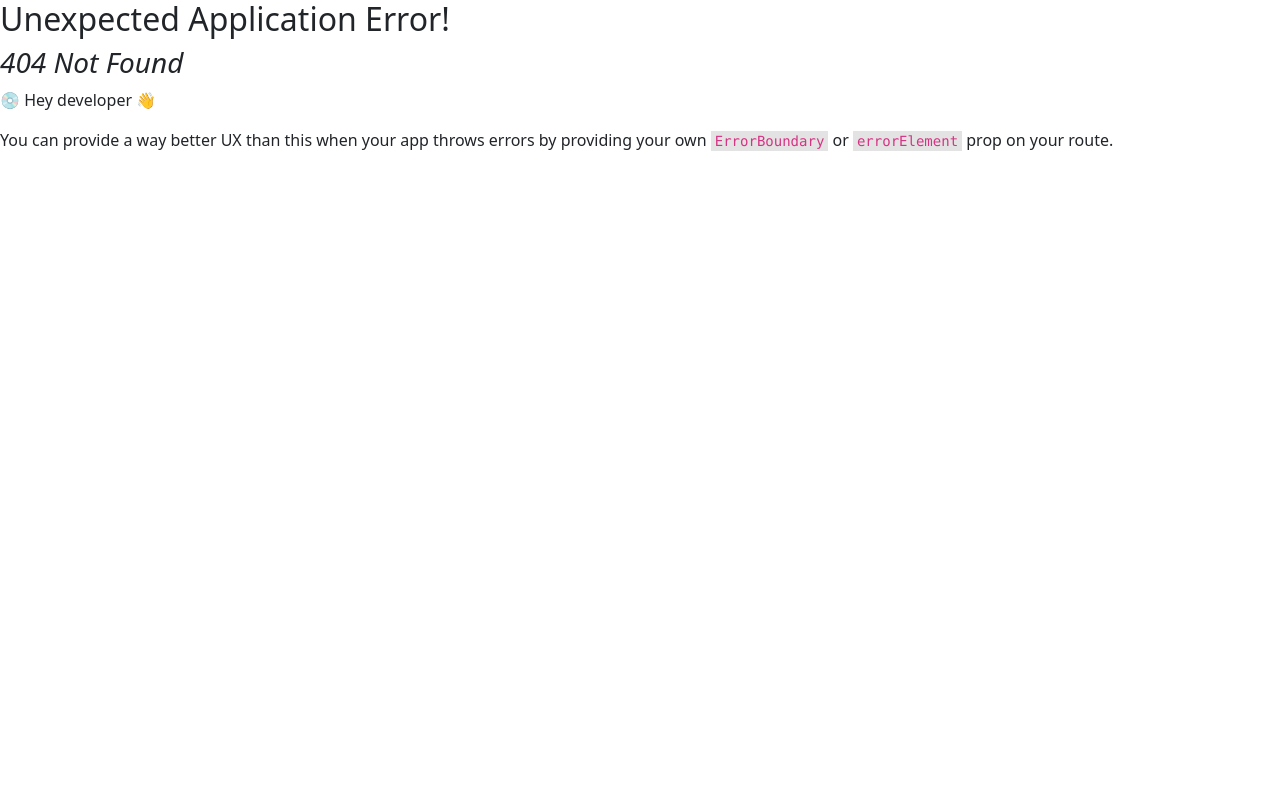
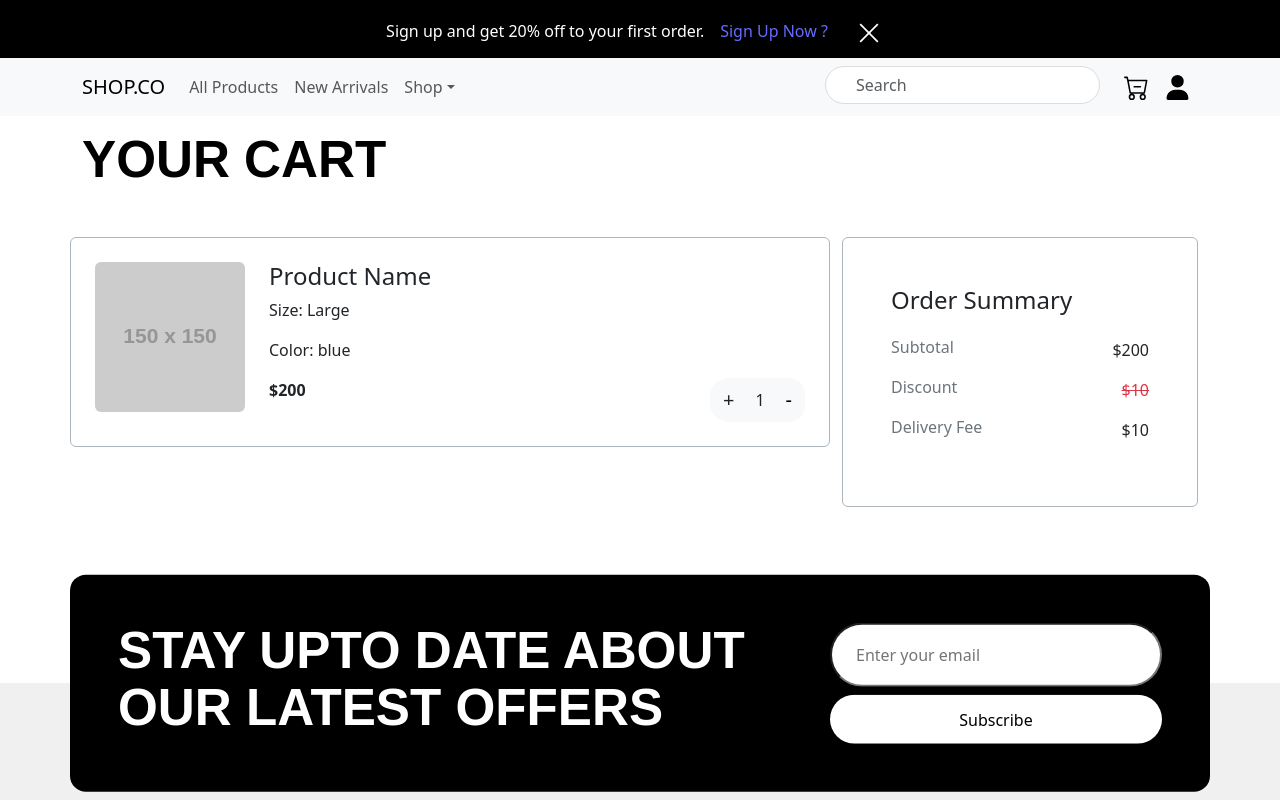
Before and after one commit to BlulogixTraining/stajA-marketplace, a React (Vite) app in the folder frontEnd/: page /cart in a window 1280 px wide. Before the commit this address had no page. Shown: the top 800 px of the page. Built offline with nearby package versions, Linux system fonts and the light colour scheme.

Commit message:
Update Navbar and add Cart page

```diff
--- a/frontEnd/src/components/Navbar/Navbar.jsx
+++ b/frontEnd/src/components/Navbar/Navbar.jsx
@@ -38,7 +38,7 @@ const TobNav = () => {
                 </Col>
               </Row>
             </Form>
-            <Nav.Link href="#deets">
+            <Nav.Link href="/cart">
               <BsCartDash className={classes.shop} />
             </Nav.Link>
             <Nav.Link eventKey={2} href="/login">
--- /dev/null
+++ b/frontEnd/src/components/ShopCart/ShopCart.jsx
@@ -0,0 +1,35 @@
+const ShopCart = () => {
+  return (
+    <div className="contianer">
+      <div className="row">
+        <div className="box d-flex gap-4 border border-1  border-dark-subtle p-4 rounded ">
+          <div className="">
+            <img
+              src="https://via.placeholder.com/150"
+              alt="product"
+              className="rounded img-fluid"
+            />
+          </div>{" "}
+          <div className="flex-fill">
+            <h4>Product Name</h4>
+            <p>Size: Large</p>
+            <p>Color: blue</p>
+            <div className="d-flex">
+              <p className="flex-fill fw-bold">$200</p>
+
+              <div className="d-flex gap-2 bg-light justify-content-center align-items-center rounded-5 ">
+                <button className="btn btn-light rounded-5 text-dark fs-5">
+                  +
+                </button>
+                <span>1</span>
+                <button className="btn btn-light rounded-5 fs-5">-</button>
+              </div>
+            </div>
+          </div>
+        </div>
+      </div>
+    </div>
+  );
+};
+
+export default ShopCart;
--- /dev/null
+++ b/frontEnd/src/components/ShopCart/Summary.jsx
@@ -0,0 +1,46 @@
+import classes from "./ShopCart.module.css";
+const Summary = () => {
+  return (
+    <div className="card rounded-2 boder boder-1 border-dark-subtle">
+      <div className="card-body">
+        <h4 className="card-title mb-4">Order Summary</h4>
+
+        <div className="row">
+          <div className={`${classes.order_sum_item} d-flex `}>
+            <h6 className=" flex-fill  text-secondary ">Subtotal</h6>
+            <p>$200</p>
+          </div>
+          <div className={`${classes.order_sum_item} d-flex `}>
+            <h6 className=" flex-fill text-secondary ">Discount</h6>
+            <p className="text-decoration-line-through text-danger">$10</p>
+          </div>
+          <div className={`${classes.order_sum_item} d-flex `}>
+            <h6 className=" flex-fill text-secondary ">Delivery Fee</h6>
+            <p>$10</p>
+          </div>
+        </div>
+      </div>
+    </div>
+  );
+};
+
+export default Summary;
+{
+  /* <div className="row">
+        <div className="col-6">Subtotal</div>
+        <div className="col-6">$200</div>
+
+        <div className="col-6">Shipping</div>
+        <div className="col-6">$10</div>
+
+        <div className="col-6">Tax</div>
+        <div className="col-6">$20</div>
+
+        <div className="col-6">Total</div>
+        <div className="col-6">$230</div>
+
+        <div className="col-12">
+          <button className="btn btn-primary">Checkout</button>
+        </div>
+      </div> */
+}
--- /dev/null
+++ b/frontEnd/src/pages/Cart/Cart.jsx
@@ -0,0 +1,20 @@
+import classes from "./Cart.module.css";
+import Summary from "../../components/ShopCart/Summary";
+import ShopCart from "../../components/ShopCart/ShopCart";
+const Cart = () => {
+  return (
+    <div className="container py-3">
+      <h1 className={classes.cart_title}>Your Cart</h1>
+      <div className="row d-flex justify-content-between mt-5">
+        <div className="col">
+          <ShopCart />
+        </div>
+        <div className="col-md-4">
+          <Summary />
+        </div>
+      </div>{" "}
+    </div>
+  );
+};
+
+export default Cart;
--- /dev/null
+++ b/frontEnd/src/pages/Cart/Cart.module.css
@@ -0,0 +1,6 @@
+.cart_title {
+  font-family: "IntergralCF", sans-serif;
+  font-weight: bold;
+  text-transform: uppercase;
+  color: #000;
+}
```
Also changed, not shown: frontEnd/src/main.jsx (+2 -38 lines), frontEnd/src/components/ShopCart/ShopCart.module.css (added).
